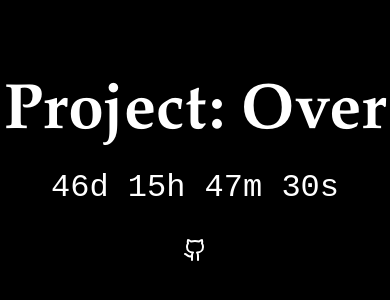
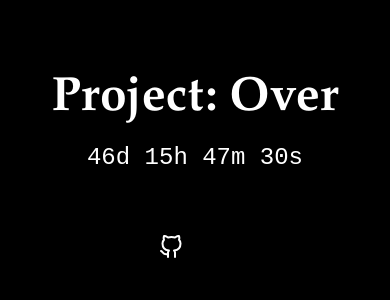
Before and after one commit to Project-Over/project-over.github.io, a plain HTML site: page index.html in a window 390 px wide. Shown: the part 272-572 px from the top of the page. Drawn offline with nearby package versions, Linux system fonts and the light colour scheme.

Commit message:
Update index.html
added social media links

```diff
--- a/index.html
+++ b/index.html
@@ -4,7 +4,6 @@
     <meta charset="UTF-8">
     <meta name="viewport" content="width=device-width, initial-scale=1.0">
     <title>Project: Over</title>
-    <script src="https://unpkg.com/lucide@latest"></script>
     <style>
         body {
             margin: 0;
@@ -15,8 +14,9 @@
             flex-direction: column;
             align-items: center;
             justify-content: center;
-            height: 100vh;
+            min-height: 100vh;
             text-align: center;
+            font-family: Arial, sans-serif;
         }
         h1 {
             font-family: Garamond, serif;
@@ -28,22 +28,58 @@
             font-family: 'Courier New', monospace;
             margin-bottom: 2rem;
         }
-        .github-link {
+        .social-links {
+            display: flex;
+            gap: 2rem;
+            margin-top: 2rem;
+        }
+        .social-link {
             color: white;
             text-decoration: none;
             transition: opacity 0.2s ease;
         }
-        .github-link:hover {
-            opacity: 0.8;
+        .social-link:hover {
+            opacity: 0.7;
+        }
+        .icon {
+            width: 32px;
+            height: 32px;
+        }
+        @media (max-width: 600px) {
+            h1 {
+                font-size: 3rem;
+            }
+            #countdown {
+                font-size: 1.5rem;
+            }
+            .social-links {
+                gap: 1.5rem;
+            }
+            .icon {
+                width: 24px;
+                height: 24px;
+            }
         }
     </style>
 </head>
 <body>
     <h1>Project: Over</h1>
     <div id="countdown">Loading...</div>
-    <a href="https://github.com/Project-Over" class="github-link" target="_blank" rel="noopener noreferrer">
-        <svg xmlns="http://www.w3.org/2000/svg" width="24" height="24" viewBox="0 0 24 24" fill="none" stroke="currentColor" stroke-width="2" stroke-linecap="round" stroke-linejoin="round" class="lucide lucide-github"><path d="M15 22v-4a4.8 4.8 0 0 0-1-3.5c3 0 6-2 6-5.5.08-1.25-.27-2.48-1-3.5.28-1.15.28-2.35 0-3.5 0 0-1 0-3 1.5-2.64-.5-5.36-.5-8 0C6 2 5 2 5 2c-.3 1.15-.3 2.35 0 3.5A5.403 5.403 0 0 0 4 9c0 3.5 3 5.5 6 5.5-.39.49-.68 1.05-.85 1.65-.17.6-.22 1.23-.15 1.85v4"/><path d="M9 18c-4.51 2-5-2-7-2"/></svg>
-    </a>
+    <div class="social-links">
+        <a href="https://github.com/Project-Over" class="social-link" target="_blank" rel="noopener noreferrer">
+            <svg class="icon" xmlns="http://www.w3.org/2000/svg" width="24" height="24" viewBox="0 0 24 24" fill="none" stroke="currentColor" stroke-width="2" stroke-linecap="round" stroke-linejoin="round">
+                <path d="M9 19c-5 1.5-5-2.5-7-3m14 6v-3.87a3.37 3.37 0 0 0-.94-2.61c3.14-.35 6.44-1.54 6.44-7A5.44 5.44 0 0 0 20 4.77 5.07 5.07 0 0 0 19.91 1S18.73.65 16 2.48a13.38 13.38 0 0 0-7 0C6.27.65 5.09 1 5.09 1A5.07 5.07 0 0 0 5 4.77a5.44 5.44 0 0 0-1.5 3.78c0 5.42 3.3 6.61 6.44 7A3.37 3.37 0 0 0 9 18.13V22"></path>
+            </svg>
+        </a>
+        <!-- Placeholder for X (Twitter) icon -->
+        <div class="social-link">
+            <!-- Add your X icon here -->
+        </div>
+        <!-- Placeholder for Telegram icon -->
+        <div class="social-link">
+            <!-- Add your Telegram icon here -->
+        </div>
+    </div>
 
     <script>
         function updateCountdown() {
```
